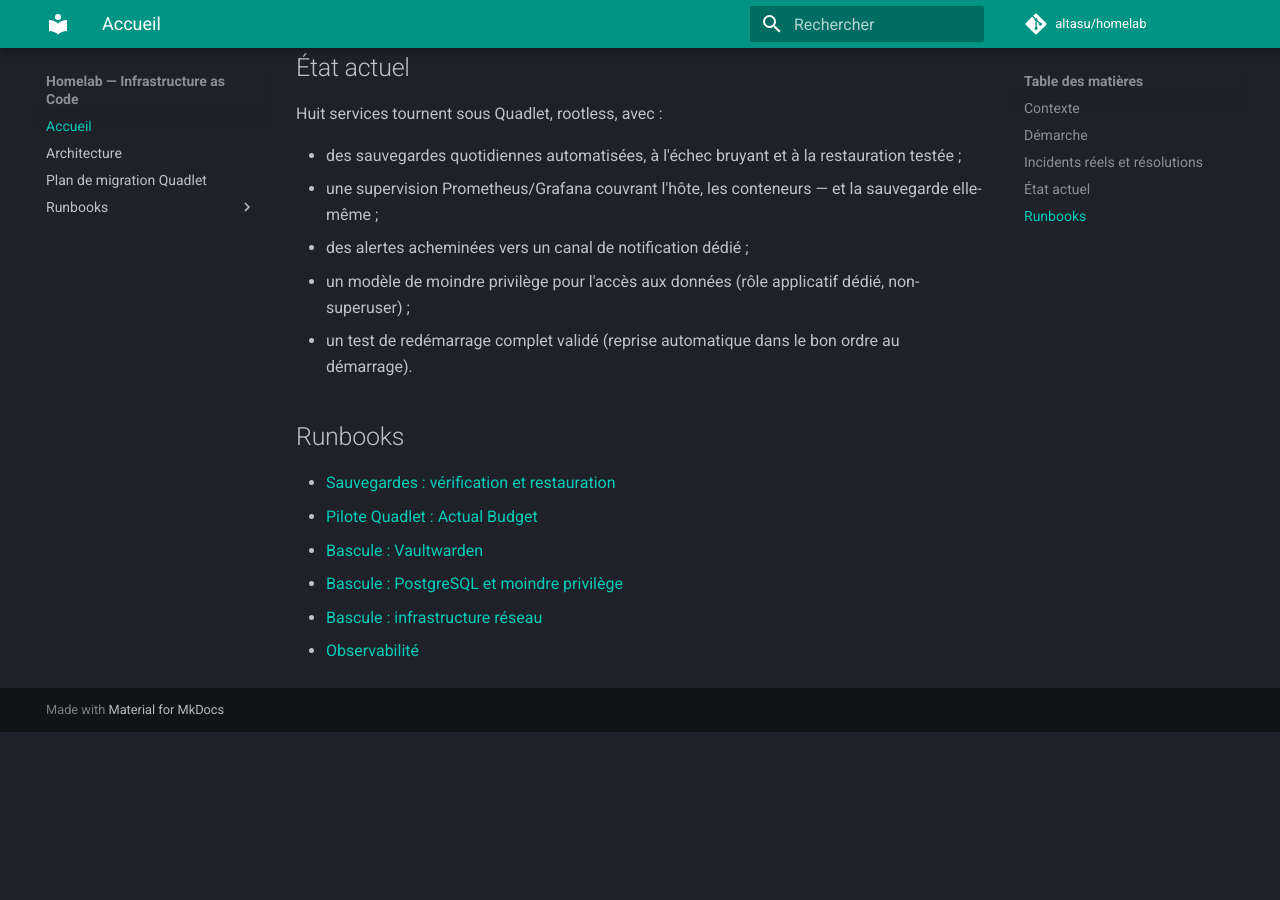
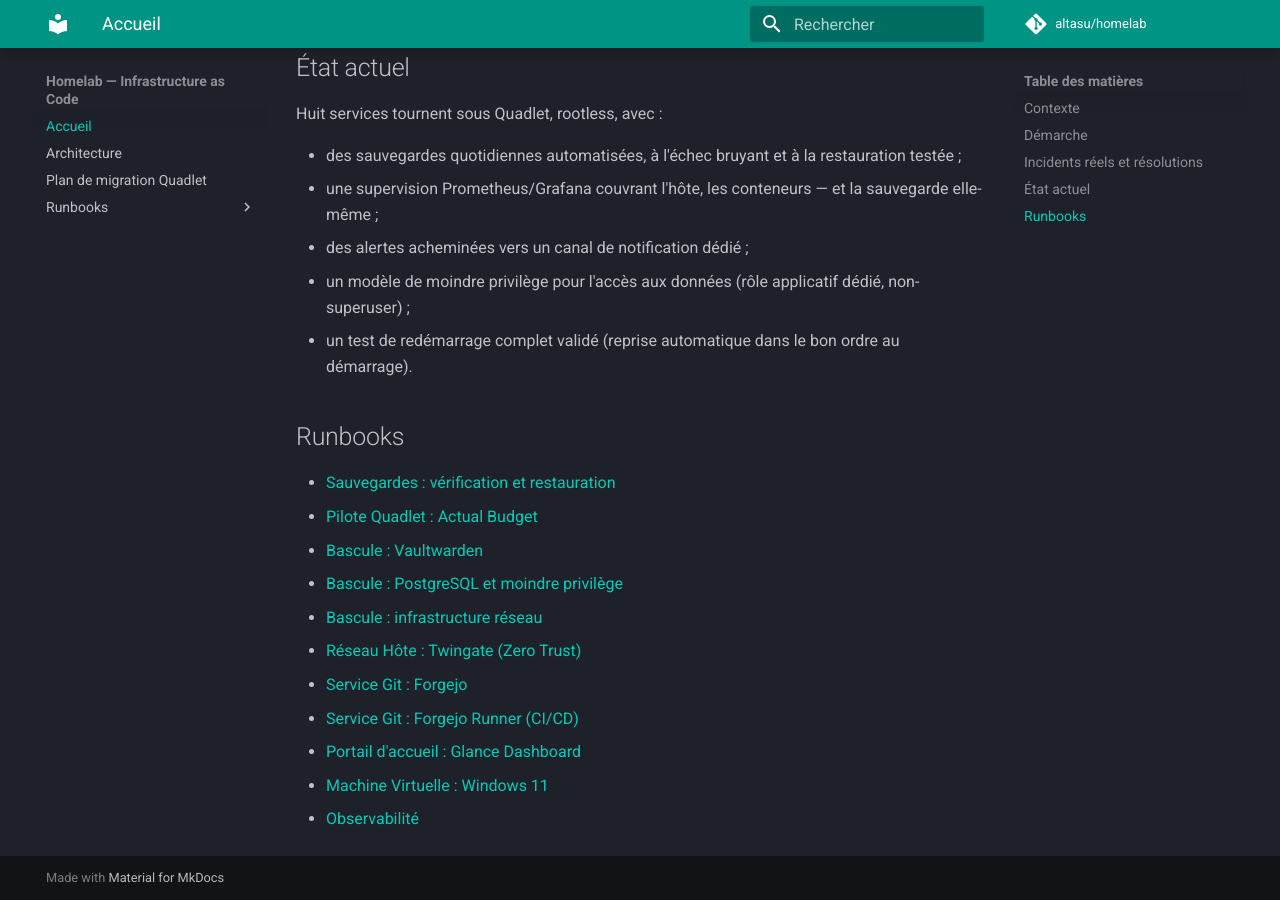
Before and after one commit to altasu/homelab, an MkDocs documentation site: the page built from docs/index.md, in a window 1280 px wide and 900 px high, scrolled down 1132 px. Built offline with MkDocs 1.6.1 and Material for MkDocs 9.7.7, drawn with Linux system fonts in a browser that asks for light colours; comment, search, counter and statistics services are not loaded; before the commit the page ends 1864 px from its top, so only the background shows below that.

Commit message:
style(glance): unifier les teintes d'icônes et synchroniser la documentation iac

```diff
--- a/docs/index.md
+++ b/docs/index.md
@@ -37,4 +37,9 @@ Huit services tournent sous Quadlet, rootless, avec :
 - [Bascule : Vaultwarden](runbooks/quadlet-bascule-vaultwarden.md)
 - [Bascule : PostgreSQL et moindre privilège](runbooks/quadlet-bascule-postgres.md)
 - [Bascule : infrastructure réseau](runbooks/quadlet-bascule-infra.md)
+- [Réseau Hôte : Twingate (Zero Trust)](runbooks/quadlet-twingate-host.md)
+- [Service Git : Forgejo](runbooks/quadlet-forgejo.md)
+- [Service Git : Forgejo Runner (CI/CD)](runbooks/quadlet-forgejo-runner.md)
+- [Portail d'accueil : Glance Dashboard](runbooks/quadlet-glance.md)
+- [Machine Virtuelle : Windows 11](runbooks/quadlet-windows.md)
 - [Observabilité](runbooks/observabilite.md)
```
Also changed, not shown: docs/architecture.md (+3 -0 lines), docs/runbooks/quadlet-glance.md (+2 -2 lines), 1 other file.
